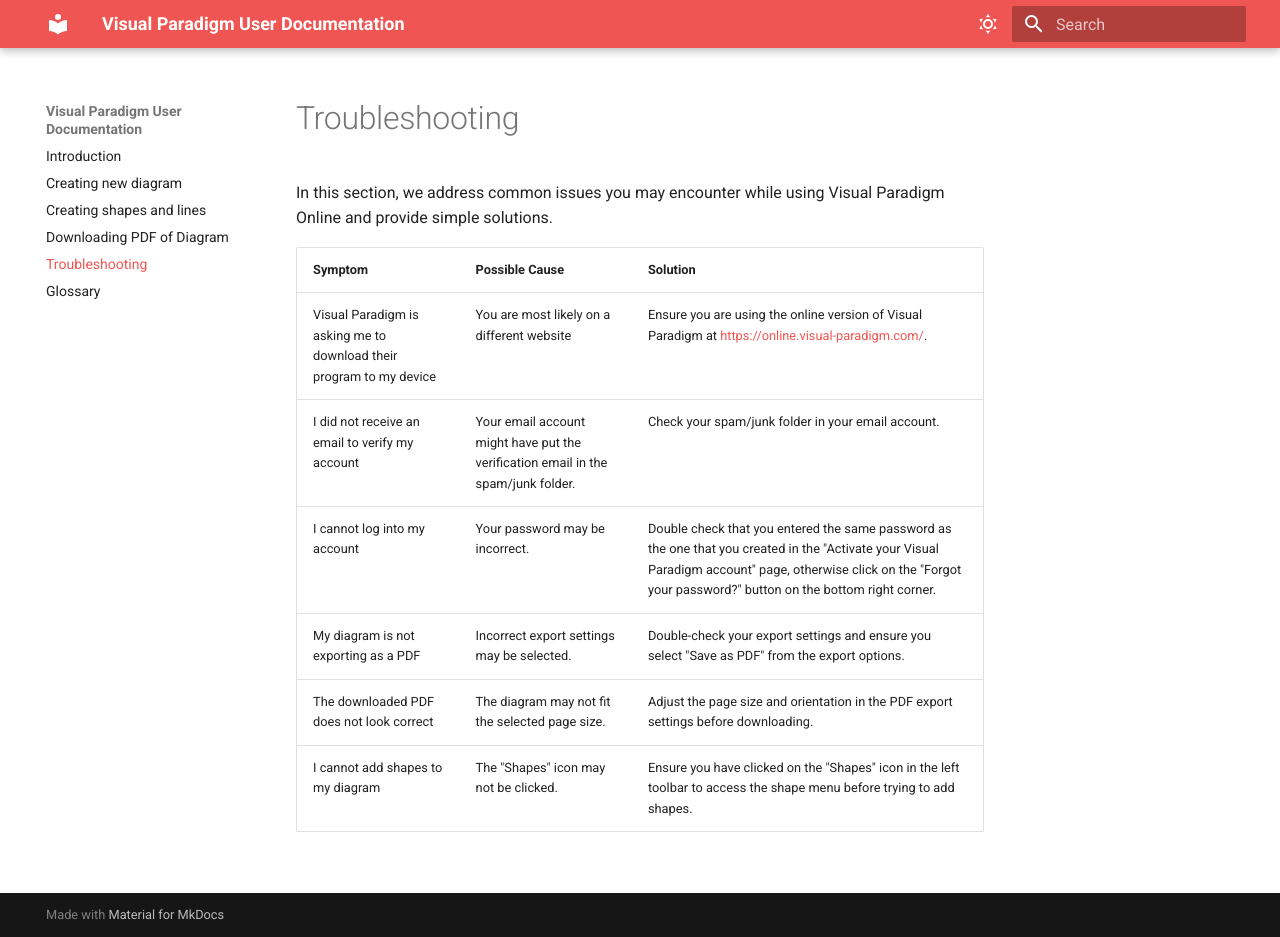
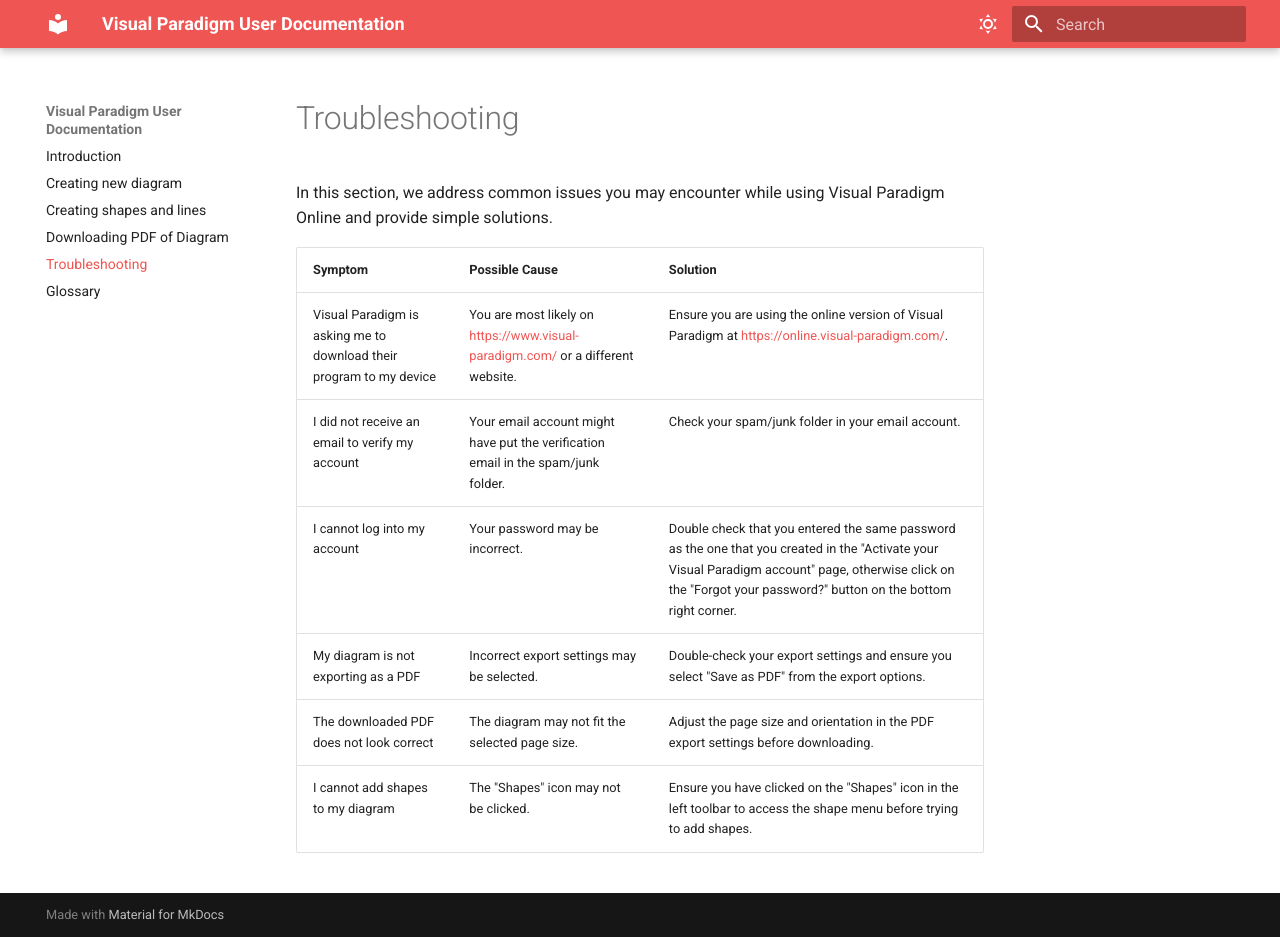
Before and after one commit to vik061/Visual-Paradigm-User-Documentation, an MkDocs documentation site: the page built from docs/Troubleshooting.md, in a window 1280 px wide and 937 px high. Built offline with MkDocs 1.6.1 and Material for MkDocs 9.7.7, drawn with Linux system fonts in a browser that asks for light colours.

Commit message:
Add link in first troubleshooting case

```diff
--- a/docs/Troubleshooting.md
+++ b/docs/Troubleshooting.md
@@ -4,7 +4,7 @@
 
 | Symptom                                                             | Possible Cause                                  | Solution                                                                                                               |
 | ------------------------------------------------------------------- | ----------------------------------------------- | ---------------------------------------------------------------------------------------------------------------------- |
-| Visual Paradigm is asking me to download their program to my device | You are most likely on a different website                | Ensure you are using the online version of Visual Paradigm at [https://online.visual-paradigm.com/](https://online.visual-paradigm.com/).|
+| Visual Paradigm is asking me to download their program to my device | You are most likely on [https://www.visual-paradigm.com/](https://www.visual-paradigm.com/) or a different website.                | Ensure you are using the online version of Visual Paradigm at [https://online.visual-paradigm.com/](https://online.visual-paradigm.com/).|
 | I did not receive an email to verify my account| Your email account might have put the verification email in the spam/junk folder.|Check your spam/junk folder in your email account.|
 |I cannot log into my account|Your password may be incorrect.|Double check that you entered the same password as the one that you created in the "Activate your Visual Paradigm account" page, otherwise click on the "Forgot your password?" button on the bottom right corner.|
 | My diagram is not exporting as a PDF                                | Incorrect export settings may be selected.      | Double-check your export settings and ensure you select "Save as PDF" from the export options.                         |
```
